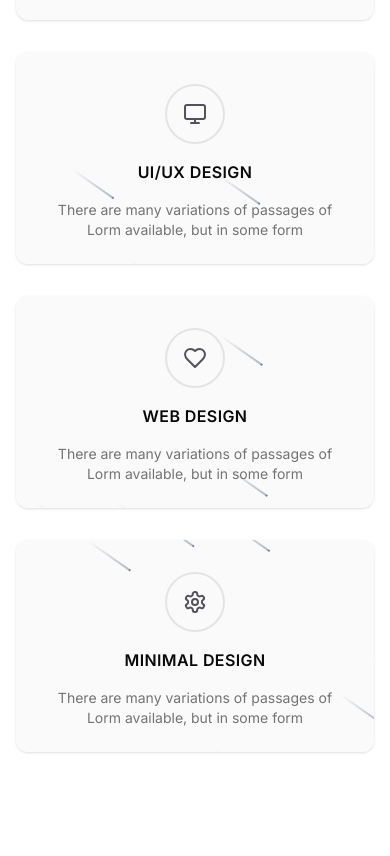
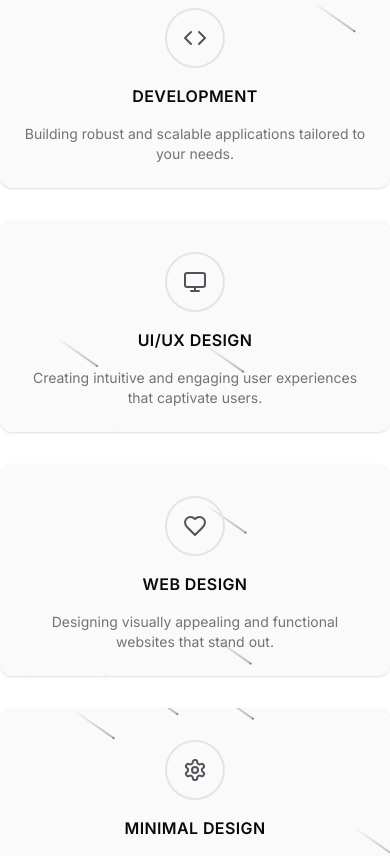
Before and after one commit to kapildevsapkota/Portfolio, a Next.js app: page / in a window 390 px wide. Shown: the part 5784-6640 px from the top of the page. Built offline with nearby package versions, Linux system fonts and the light colour scheme.

Commit message:
asnbhjsab

```diff
--- a/src/app/layout.tsx
+++ b/src/app/layout.tsx
@@ -1,13 +1,11 @@
-import "@/app/globals.css"
+import "@/app/globals.css";
 import type { Metadata } from "next";
-import { Inter } from "next/font/google"
-import { SiteHeader } from "@/components/hero/site-hero"
-import type React from "react" // Added import for React
-import { SiteFooter } from "@/components/footer/footer"
-import Container from "@/components/responsive";
+import { Inter } from "next/font/google";
+import { SiteHeader } from "@/components/hero/site-hero";
+import type React from "react"; // Added import for React
+import { SiteFooter } from "@/components/footer/footer";
 
-
-const inter = Inter({ subsets: ["latin"] })
+const inter = Inter({ subsets: ["latin"] });
 
 export const metadata: Metadata = {
   title: "Kapil Dev Sapkota",
@@ -17,18 +15,16 @@ export const metadata: Metadata = {
 export default function RootLayout({
   children,
 }: {
-  children: React.ReactNode
+  children: React.ReactNode;
 }) {
   return (
     <html lang="en">
       <body className={inter.className}>
-        <Container>
         <SiteHeader />
 
         {children}
         <SiteFooter />
-        </Container>
       </body>
     </html>
-  )
+  );
 }
--- a/src/components/hero/site-hero.tsx
+++ b/src/components/hero/site-hero.tsx
@@ -22,12 +22,12 @@ export function SiteHeader() {
           alt="Portrait"
           width={90}
           height={100}
-          className="backdrop-grayscale-[1] hidden md:block"
+          className="backdrop-grayscale-[1] hidden md:block mx-28"
           priority
         />
 
         {/* Desktop Navigation */}
-        <nav className="hidden md:flex md:gap-10">
+        <nav className="hidden md:flex md:gap-10 ml-auto">
           {navigation.map((item) => (
             <Link
               key={item.name}
--- a/src/components/service/service.tsx
+++ b/src/components/service/service.tsx
@@ -7,25 +7,25 @@ const services = [
     icon: Code,
     title: "DEVELOPMENT",
     description:
-      "There are many variations of passages of Lorm available, but in some form",
+      "Building robust and scalable applications tailored to your needs.",
   },
   {
     icon: Monitor,
     title: "UI/UX DESIGN",
     description:
-      "There are many variations of passages of Lorm available, but in some form",
+      "Creating intuitive and engaging user experiences that captivate users.",
   },
   {
     icon: Heart,
     title: "WEB DESIGN",
     description:
-      "There are many variations of passages of Lorm available, but in some form",
+      "Designing visually appealing and functional websites that stand out.",
   },
   {
     icon: Settings,
     title: "MINIMAL DESIGN",
     description:
-      "There are many variations of passages of Lorm available, but in some form",
+      "Focusing on simplicity and elegance to enhance user interaction.",
   },
 ];
 
```
